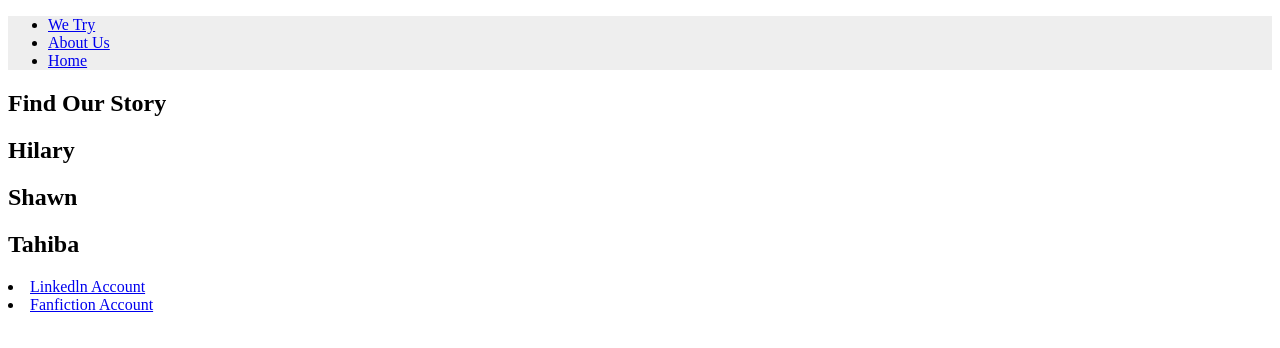
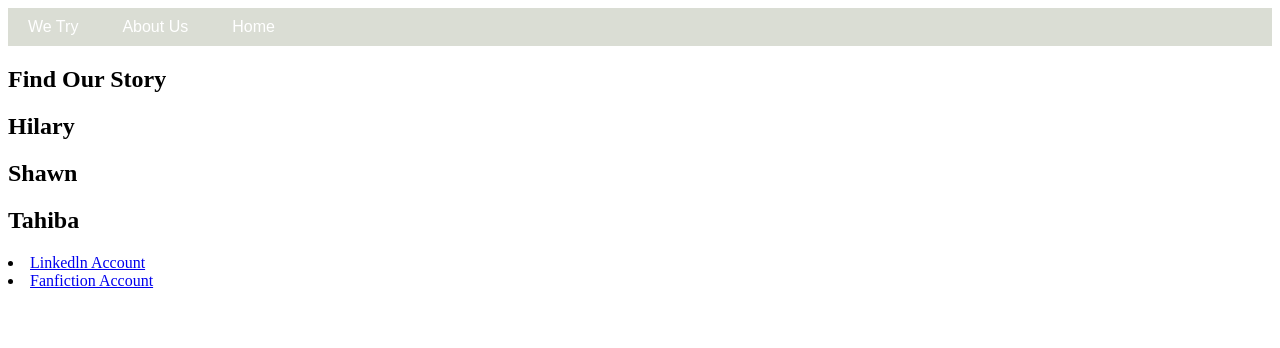
Before and after one commit to shawn-codes/Idk, a plain HTML site: page index.html in a window 1280 px wide. Drawn offline with Linux system fonts and the light colour scheme.

Commit message:
Added design components for grid and background needs to be reviewed.

```diff
--- a/style.css
+++ b/style.css
@@ -1,3 +1,39 @@
-ul {
-  background-color: #eeeeeeff;
+.grid-container {
+    display: grid;
+    grid-template-columns: 1fr;
+    grid-gap: 10px;
 }
+
+.grid-item {
+    background-color: #daddd4;
+    padding: 20px;
+
+}
+
+nav {
+    background-color: #daddd4;
+
+}
+
+nav ul {
+    list-style-type: none;
+    margin: 0;
+    padding: 0;
+
+}
+
+nav ul li {
+    display: inline-block;
+  }
+
+  nav ul li a {
+    display: block;
+    color: #fff;
+    text-decoration: none;
+    padding: 10px 20px;
+    font-family: Arial, sans-seif
+  }
+
+  nav ul li a:hover {
+    background-color: #555;
+}
```
